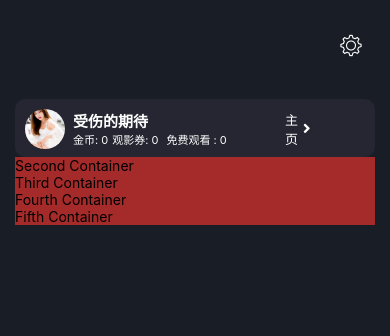
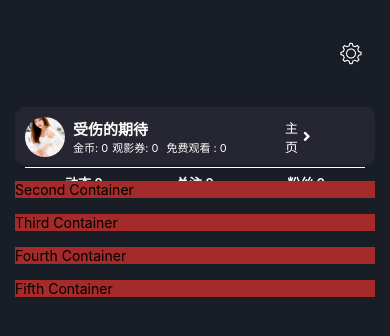
Before and after one commit to vinzpaul/tangxin-userprofile, a React Native app: screen / in a window 390 px wide. Shown: the top 336 px of the page. Built offline with nearby package versions, Linux system fonts and the light colour scheme.

Commit message:
Adjusted container margins

```diff
--- a/screens/UserProfile.tsx
+++ b/screens/UserProfile.tsx
@@ -29,7 +29,8 @@ const UserProfile = () => {
           // backgroundColor: "#FFFFFF",
         }}
       >
-        <ScrollView style={{ flex: 1 }}>
+        <ScrollView style={{ flex: 1, paddingVertical: gap / -2 }}>
+          <View style={{ marginVertical: gap / 1 }}>
             <View
               style={{
                 display: "flex",
@@ -62,7 +63,11 @@ const UserProfile = () => {
                 >
                   <View>
                     <Text
-                    style={{ color: "white", fontSize: 15, fontWeight: "600" }}
+                      style={{
+                        color: "white",
+                        fontSize: 15,
+                        fontWeight: "600",
+                      }}
                     >
                       受伤的期待
                     </Text>
@@ -137,28 +142,47 @@ const UserProfile = () => {
                   paddingTop: 5,
                 }}
               >
-              <Text style={{ color: "white", fontSize: 13, fontWeight: "600" }}>
+                <Text
+                  style={{ color: "white", fontSize: 13, fontWeight: "600" }}
+                >
                   动态 0
                 </Text>
-              <Text style={{ color: "white", fontSize: 13, fontWeight: "600" }}>
+                <Text
+                  style={{ color: "white", fontSize: 13, fontWeight: "600" }}
+                >
                   关注 0
                 </Text>
-              <Text style={{ color: "white", fontSize: 13, fontWeight: "600" }}>
+                <Text
+                  style={{ color: "white", fontSize: 13, fontWeight: "600" }}
+                >
                   粉丝 0
                 </Text>
               </View>
             </View>
+          </View>
+
+          <View style={{ marginVertical: gap / 1 }}>
             <View style={{ backgroundColor: "brown" }}>
               <Text>Second Container</Text>
             </View>
+          </View>
+
+          <View style={{ marginVertical: gap / 1 }}>
             <View style={{ backgroundColor: "brown" }}>
               <Text>Third Container</Text>
             </View>
+          </View>
+
+          <View style={{ marginVertical: gap / 1 }}>
             <View style={{ backgroundColor: "brown" }}>
               <Text>Fourth Container</Text>
             </View>
+          </View>
+
+          <View style={{ marginVertical: gap / 1 }}>
             <View style={{ backgroundColor: "brown" }}>
               <Text>Fifth Container</Text>
+            </View>
           </View>
         </ScrollView>
       </View>
```
Lines whose indentation alone changed are shown as unchanged.
